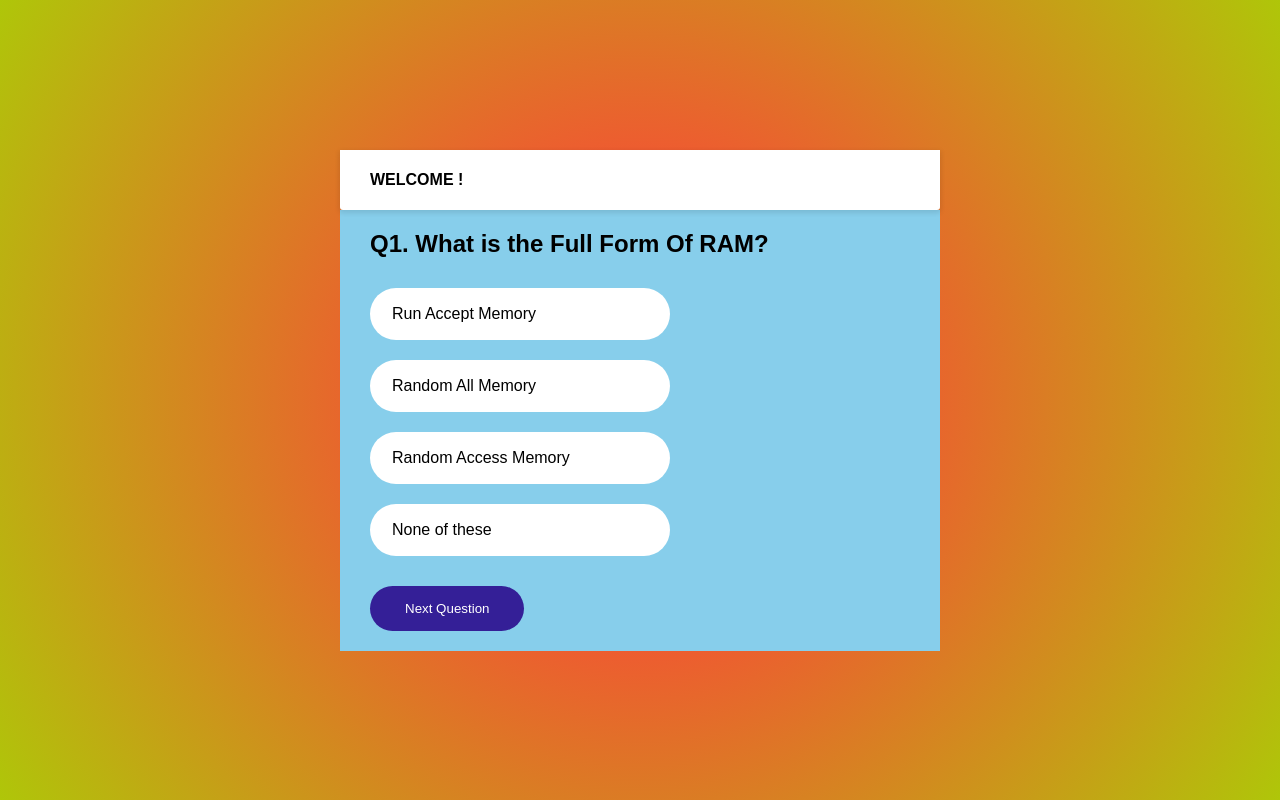
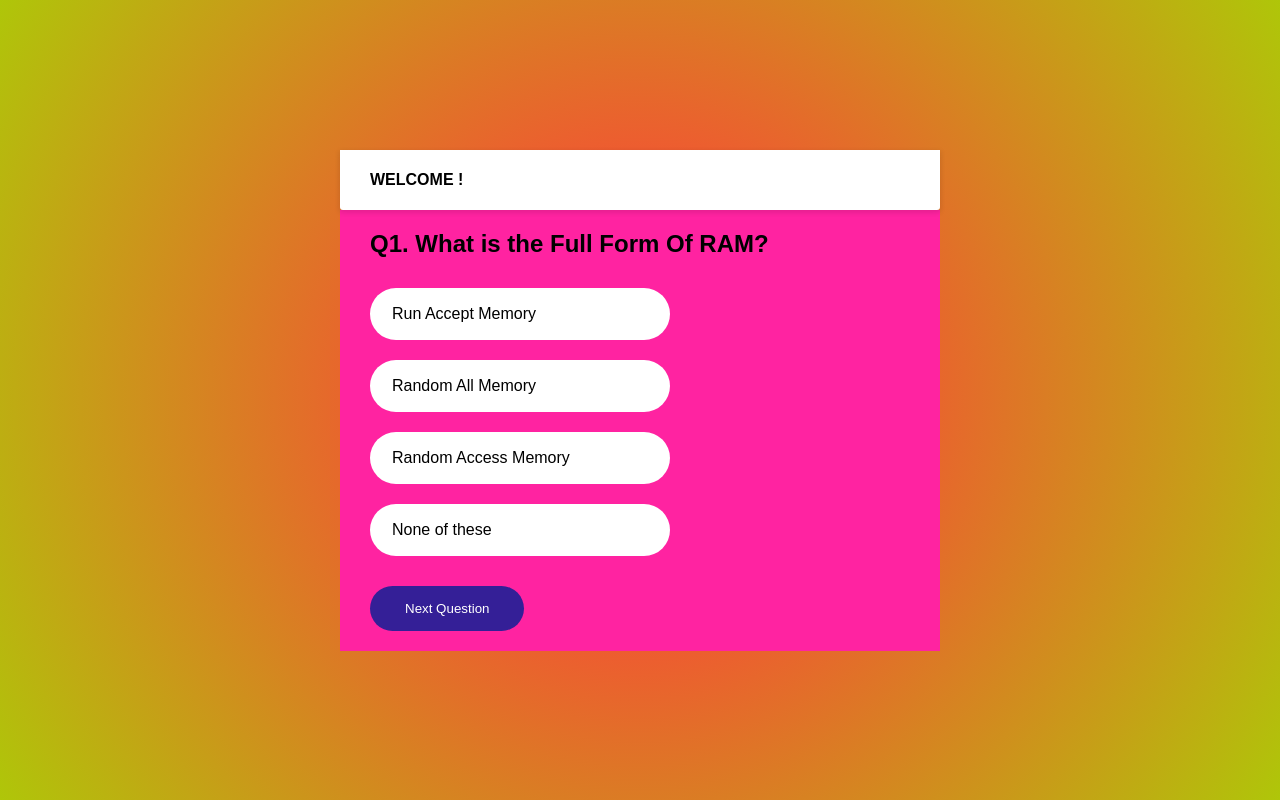
Before and after one commit to zhanil/test, a plain HTML site: page index.html in a window 1280 px wide. Drawn offline with Linux system fonts and the light colour scheme.

Commit message:
Update quiz-final.css

```diff
--- a/quiz-final.css
+++ b/quiz-final.css
@@ -48,7 +48,7 @@
 
    .quiz_body{
        padding: 20px 30px;
-       background-color: skyblue;
+       background-color: #ff23a1;
    }
 
    .option_group{
```
